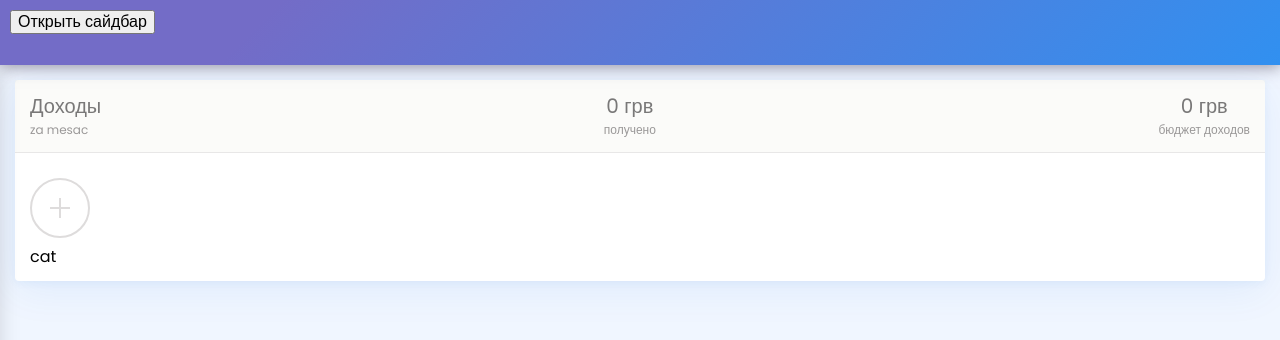
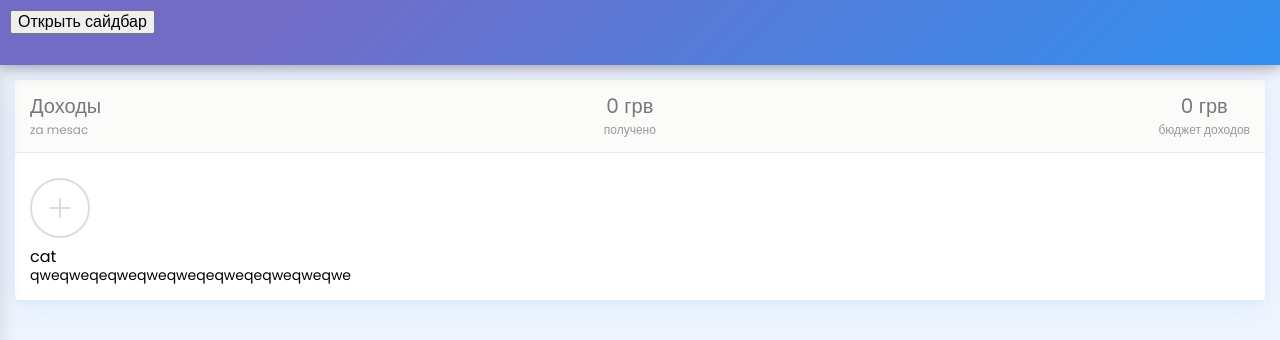
Before and after one commit to jerryk1925/admin, a React (Create React App) app: page /main/wallet in a window 1280 px wide. Shown: the top 340 px of the page. Built offline with nearby package versions, Linux system fonts and the light colour scheme.

Commit message:
text flex

```diff
--- /dev/null
+++ b/src/assets/styled/text-styled.ts
@@ -0,0 +1,17 @@
+import styled from "@emotion/styled";
+
+interface TextProps {
+    fontSize?: string;
+    color?: string;
+    fontWeight?: number;
+    textAlign?: string;
+    lineHeight?: string;
+}
+
+export const Text = styled('span')<TextProps>`
+    font-size: ${props => props.fontSize || '14px'};
+    color: ${props => props.color || 'black'};
+    font-weight:${props => props.fontWeight || 400};
+    line-height: ${props => props.lineHeight || null};
+    text-align: ${props => props.textAlign || null};
+`
--- a/src/pages/wallet/components/income/index.tsx
+++ b/src/pages/wallet/components/income/index.tsx
@@ -9,6 +9,8 @@ import {
   Description,
   TextWrapper
 } from './income-styled';
+
+import { Text } from "../../../../assets/styled/text-styled";
 
 export const Income: React.FC = () => {
   return (
@@ -30,6 +32,7 @@ export const Income: React.FC = () => {
       <IncomeBody>
         <CategoryItem add />
         <CategoryItem />
+        <Text>qweqweqeqweqweqweqeqweqeqweqweqwe</Text>
       </IncomeBody>
     </IncomeWrapper>
   );
```
Also changed, not shown: src/assets/styled/flex-styled.ts (added, +13 -0 lines), src/assets/styled/box-styled.ts (added).
